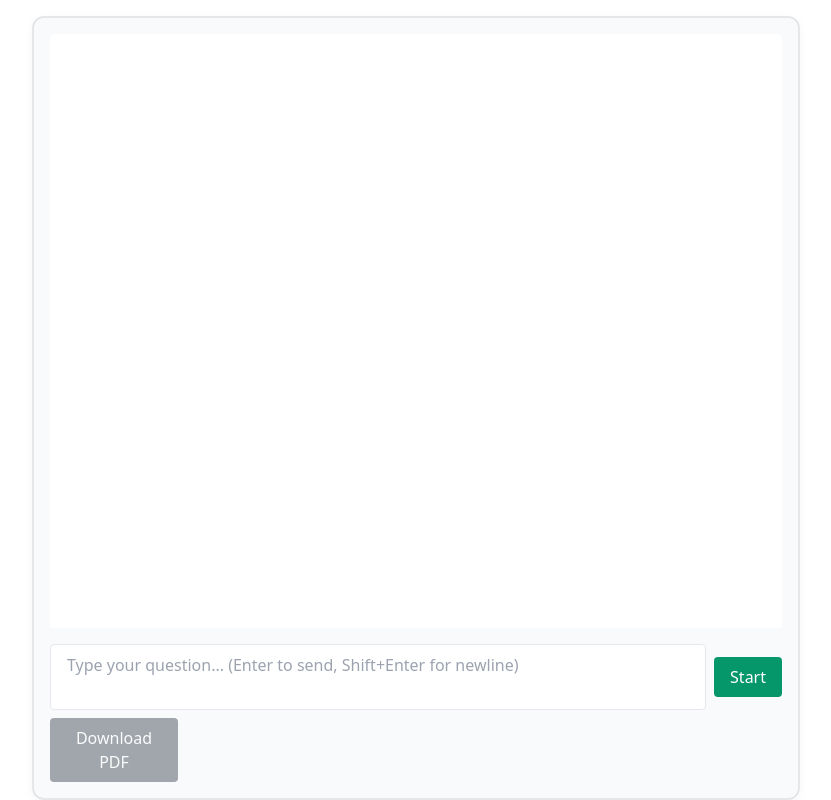
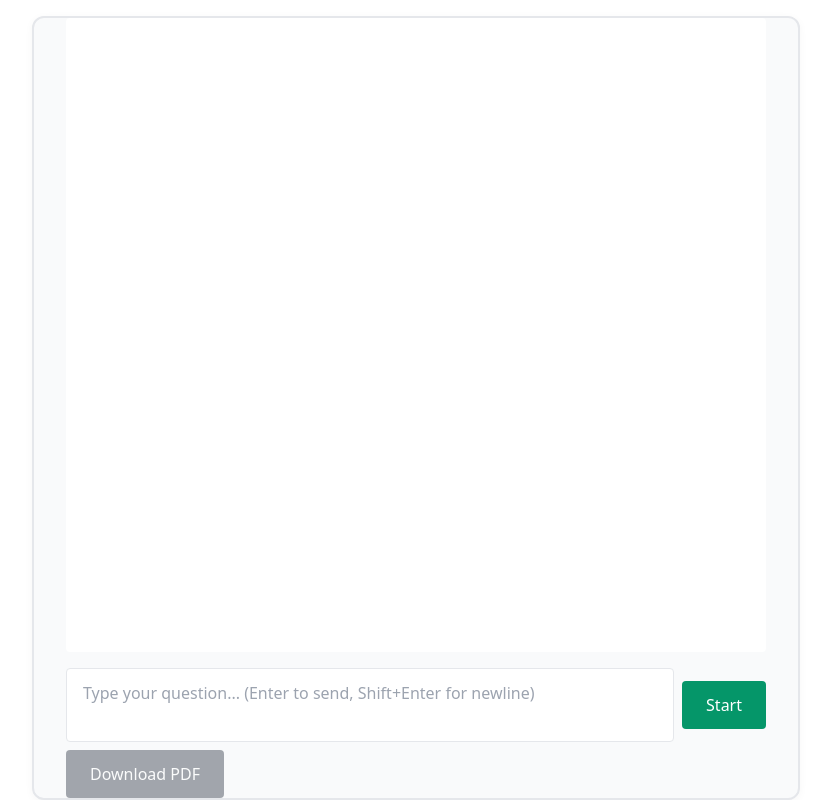
Before and after one commit to JoshAdamsio/product-dev-chat, a website: page index.html in a window 1280 px wide. Shown: the whole page, without its empty margins (224-1055 px from the left). Drawn offline with nearby package versions, Linux system fonts and the light colour scheme.

Commit message:
Update index.html

```diff
--- a/index.html
+++ b/index.html
@@ -39,7 +39,7 @@
 </head>
 
 <body class="bg-white text-gray-900 font-sans min-h-screen flex flex-col">
-  <div class="max-w-3xl mx-auto w-full flex flex-col flex-grow mt-4 p-4 chat-box-border">
+  <div class="max-w-3xl w-full mx-auto flex flex-col flex-grow mt-4 px-4 sm:px-6 lg:px-8 chat-box-border">
 
     <!-- Chat Log -->
     <div id="chat-log" class="flex-1 min-h-[50vh] overflow-y-auto px-2 py-2 bg-white space-y-4 rounded"></div>
@@ -49,16 +49,17 @@
 
     <!-- Input Form -->
     <form id="chat-form" class="flex flex-col gap-2 mt-4">
-      <div class="flex items-center gap-2">
+      <div class="flex flex-col sm:flex-row items-stretch sm:items-center gap-2">
         <textarea id="user-input" rows="2"
-          class="flex-1 border px-4 py-2 rounded resize-none focus:outline-none focus:ring-2 focus:ring-blue-400"
+          class="flex-1 border px-4 py-3 rounded resize-none focus:outline-none focus:ring-2 focus:ring-blue-400 text-base"
           placeholder="Type your question... (Enter to send, Shift+Enter for newline)"></textarea>
-        <button type="submit" class="bg-green-600 text-white px-4 py-2 rounded">Start</button>
+        <button type="submit" class="bg-green-600 text-white px-6 py-3 rounded text-base">Start</button>
       </div>
-      <div class="flex gap-2">
-        <button id="download-button" type="button" class="bg-gray-800 text-white px-4 py-2 rounded w-32 disabled-button" disabled>Download PDF</button>
+      <div class="flex flex-col sm:flex-row gap-2 justify-center sm:justify-start">
+        <button id="download-button" type="button" class="bg-gray-800 text-white px-6 py-3 rounded text-base disabled-button" disabled>Download PDF</button>
       </div>
     </form>
+
   </div>
 </body>
 </html>
```
